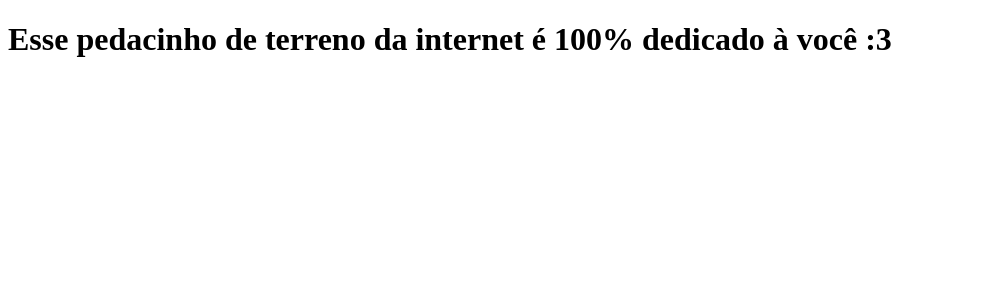
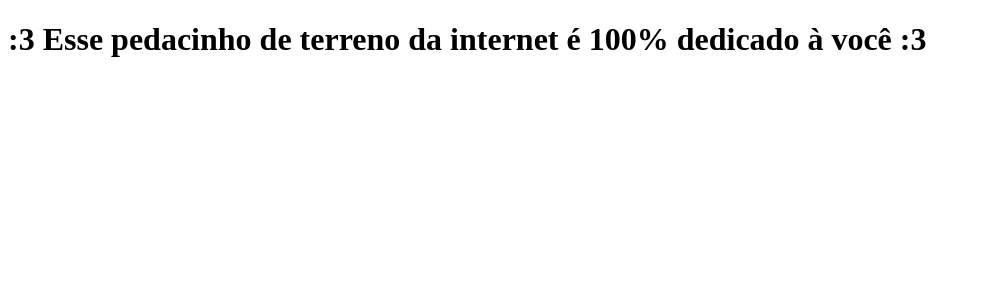
Before and after one commit to matheushnascimento/ornitoruja, a Next.js app: page / in a window 1280 px wide. Shown: the top 300 px of the page, without its empty margins (0-981 px from the left). Built offline with nearby package versions, Linux system fonts and the light colour scheme.

Commit message:
modifica a frase

```diff
--- a/pages/index.js
+++ b/pages/index.js
@@ -1,3 +1,3 @@
 export default function Home() {
-  return <h1>Esse pedacinho de terreno da internet é 100% dedicado à você :3</h1>;
+  return <h1>:3 Esse pedacinho de terreno da internet é 100% dedicado à você :3</h1>;
 }
```
